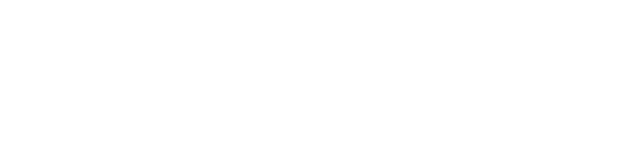
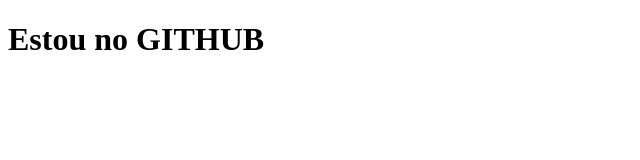
Before and after one commit to JKLModesto/Aprendendo_Git, a plain HTML site: page index.html in a window 1280 px wide. Shown: the whole page, without its empty margins (0-640 px from the left). Drawn offline with Linux system fonts and the light colour scheme.

Commit message:
Criei Titulo

```diff
--- a/index.html
+++ b/index.html
@@ -6,6 +6,6 @@
     <title>Apredendo Git</title>
 </head>
 <body>
-
+    <h1>Estou no GITHUB</h1>
 </body>
 </html>
```
